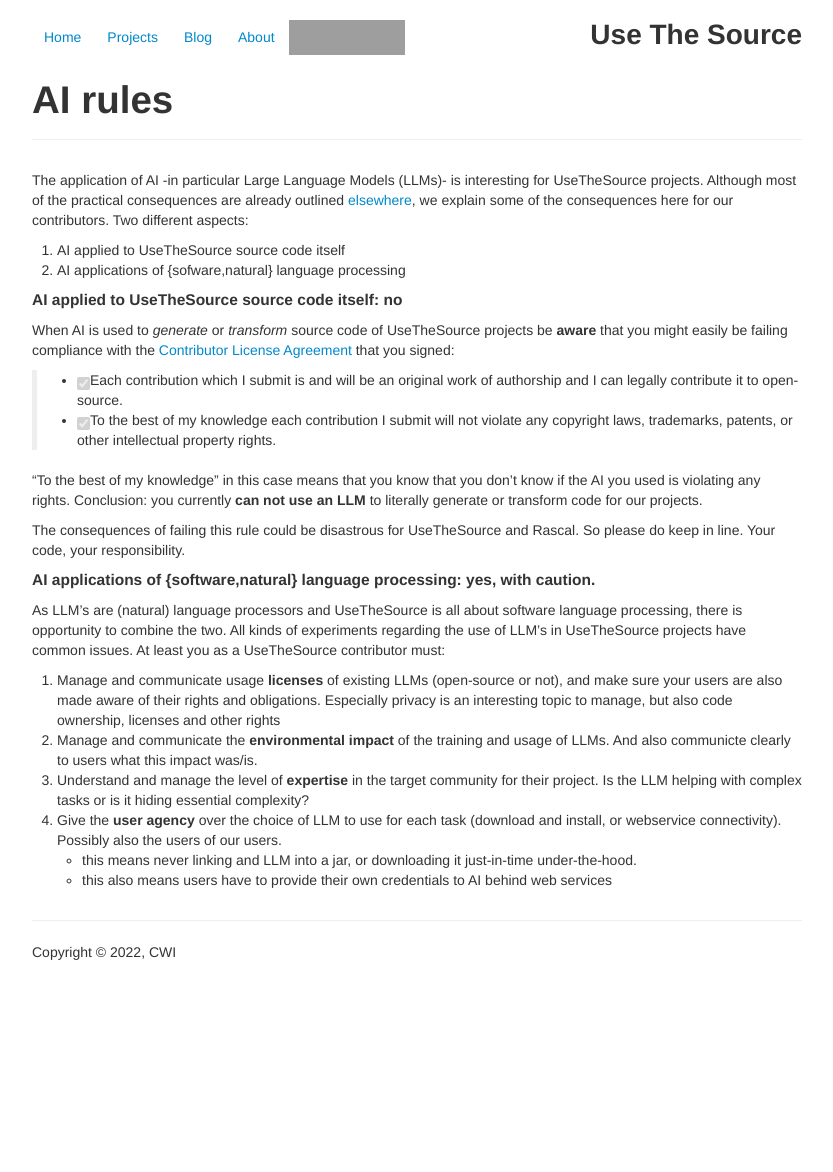
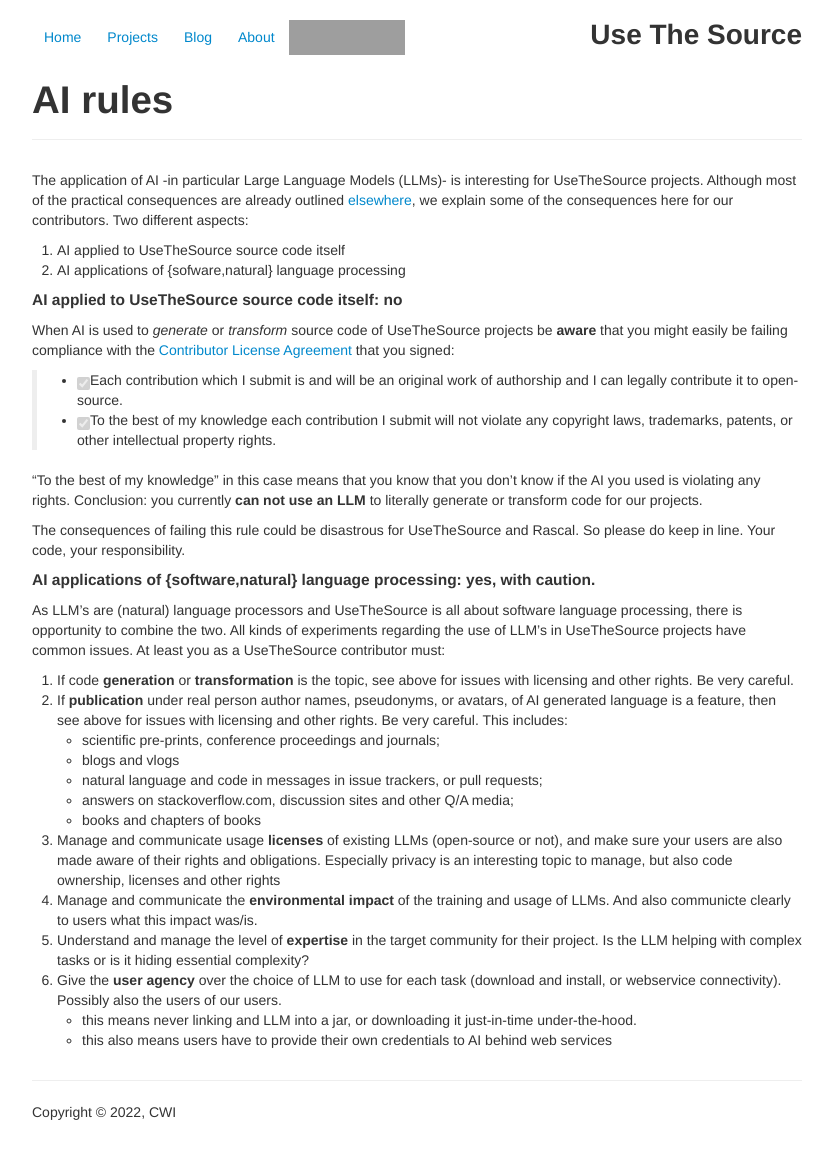
Before and after one commit to usethesource/usethesource.github.io, a Jekyll site: the page built from about/ai.md, in a window 1280 px wide. Shown: the whole page, without its empty margins (223-1056 px from the left). Built offline with Jekyll 4.4.1, drawn with Linux system fonts in a browser that asks for light colours; our own code applies the rules of GitHub Pages for plain Markdown files; before the commit the page ends 1012 px from its top, so only the background shows below that; grey boxes are pictures that could not be loaded.

Commit message:
Add guidelines for LLM usage in projects
Added guidelines for using LLMs in UseTheSource projects, emphasizing caution regarding licensing, publication, and environmental impact.

```diff
--- a/about/ai.md
+++ b/about/ai.md
@@ -26,6 +26,13 @@
 #### AI applications of {software,natural} language processing: yes, with caution.
 
 As LLM's are (natural) language processors and UseTheSource is all about software language processing, there is opportunity to combine the two. All kinds of experiments regarding the use of LLM's in UseTheSource projects have common issues. At least you as a UseTheSource contributor must:
+0. If code **generation** or **transformation** is the topic, see above for issues with licensing and other rights. Be very careful.
+1. If **publication** under real person author names, pseudonyms, or avatars, of AI generated language is a feature, then see above for issues with licensing and other rights. Be very careful. This includes:
+    * scientific pre-prints, conference proceedings and journals;
+    * blogs and vlogs
+    * natural language and code in messages in issue trackers, or pull requests;
+    * answers on stackoverflow.com, discussion sites and other Q/A media;
+    * books and chapters of books
 1. Manage and communicate usage **licenses** of existing LLMs (open-source or not), and make sure your users are also made aware of their rights and obligations. Especially privacy is an interesting topic to manage, but also code ownership, licenses and other rights
 2. Manage and communicate the **environmental impact** of the training and usage of LLMs. And also communicte clearly to users what this impact was/is.
 3. Understand and manage the level of **expertise** in the target community for their project. Is the LLM helping with complex tasks or is it hiding essential complexity?
```
